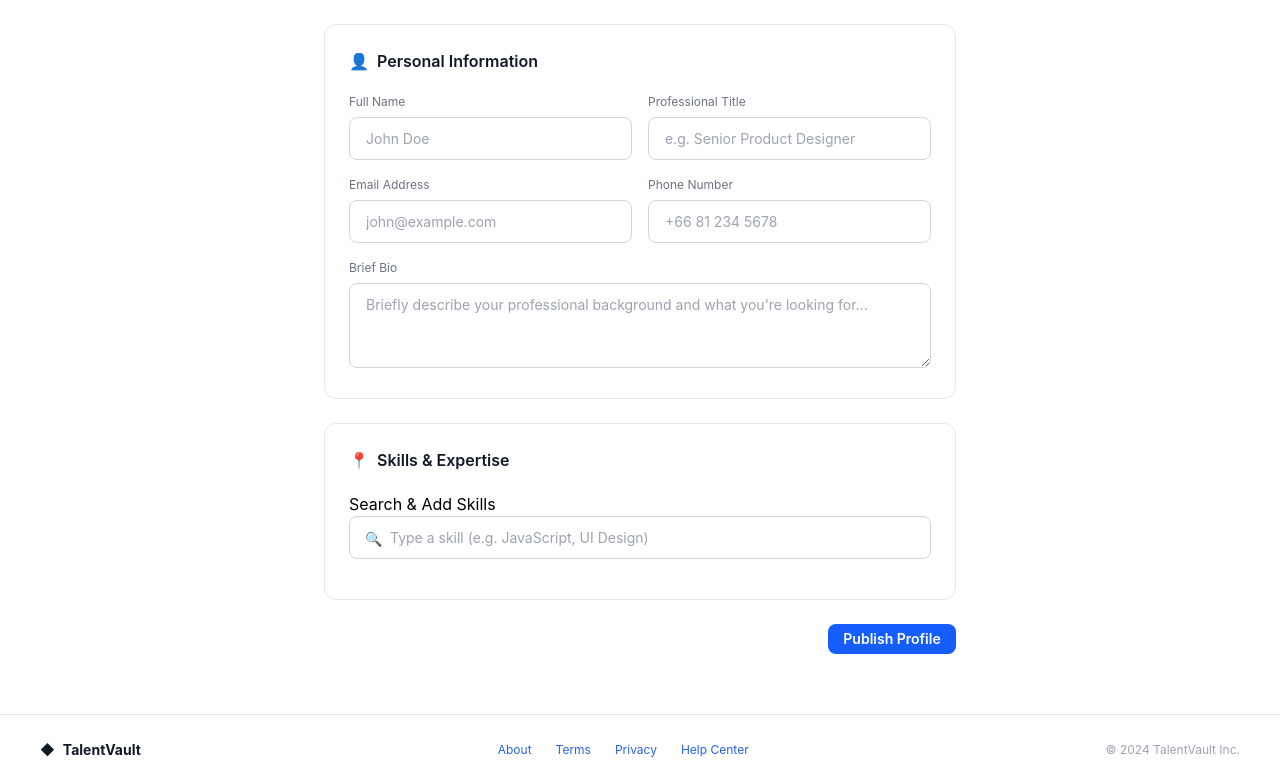
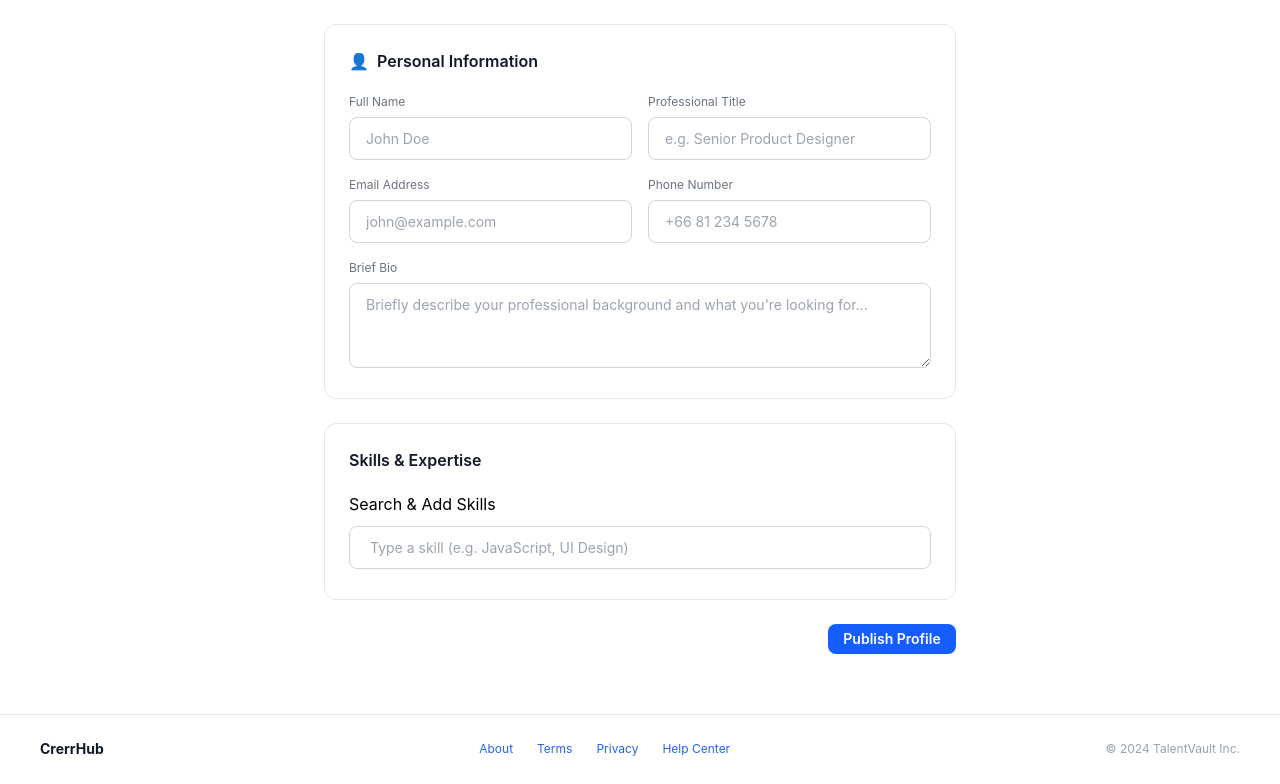
Before and after one commit to Lapat112/CareerHub, a React (Vite) app: page /Upload in a window 1280 px wide. Shown: the part 509-1293 px from the top of the page. Built offline with nearby package versions, Linux system fonts and the light colour scheme.

Commit message:
fix
fix css to tailwind

```diff
--- a/src/PageWeb/Upload/Upload.css
+++ b/src/PageWeb/Upload/Upload.css
@@ -116,20 +116,12 @@
 .search-input-wrapper {
   position: relative;
   margin-bottom: 16px;
+  top:10px;
+
 }
-
-.search-icon {
-  position: absolute;
-  left: 16px;
-  top: 50%;
-  transform: translateY(-50%);
-  color: #9ca3af;
-  font-size: 14px;
-}
-
 .search-input-wrapper input {
   width: 100%;
-  padding: 10px 16px 10px 40px;
+  padding: 10px 16px 10px 20px;
   border-radius: 8px;
   border: 1px solid #d1d5db;
   font-size: 14px;
@@ -146,20 +138,12 @@
   gap: 8px;
 }
 
-.skill-tag {
-  display: flex;
-  align-items: center;
-  gap: 6px;
-  font-size: 12px;
-  background: #eff6ff;
-  color: #2563eb;
-  padding: 6px 12px;
-  border-radius: 999px;
-}
 
-.skill-tag .remove {
-  cursor: pointer;
-}
+
+
+
+
+
 
 /* Actions */
 .profile-actions {
@@ -186,15 +170,6 @@
         justify-content: space-between;
         }
 
-.footer-logo {
-  display: flex;
-  align-items: center;
-  gap: 8px;
-  font-size: 14px;
-  font-weight: 700;
-  color: #111827;
-}
-
         .footer-links {
         display: flex;
         gap: 24px;
@@ -205,8 +180,3 @@
         color: #2563eb;
         text-decoration: none;
         }
-
-.footer-copy {
-  font-size: 12px;
-  color: #9ca3af;
-}
--- a/src/PageWeb/Upload/Upload.tsx
+++ b/src/PageWeb/Upload/Upload.tsx
@@ -68,13 +68,10 @@ function Upload() {
         {/* Skills & Expertise card */}
         <div className="profile-card">
           <div className="card-title">
-            <span className="icon">📍</span>
             <h2>Skills & Expertise</h2>
           </div>
-
           <label>Search & Add Skills</label>
           <div className="search-input-wrapper">
-            <span className="search-icon">🔍</span>
             <input type="text" placeholder="Type a skill (e.g. JavaScript, UI Design)" />
           </div>
         </div>
@@ -89,16 +86,14 @@ function Upload() {
       {/* Footer */}
       <footer className="profile-footer">
         <div className="profile-footer-inner">
-          <div className="footer-logo">
-            <span>◆</span> TalentVault
-          </div>
+         <div className="flex items-center gap-2 text-sm font-bold text-gray-900">CrerrHub</div>
           <div className="footer-links">
             <a href="#">About</a>
             <a href="#">Terms</a>
             <a href="#">Privacy</a>
             <a href="#">Help Center</a>
           </div>
-          <div className="footer-copy">© 2024 TalentVault Inc.</div>
+          <div className="text-xs text-gray-400">© 2024 TalentVault Inc.</div>
         </div>
       </footer>
     </>
```
Lines whose indentation alone changed are shown as unchanged.
